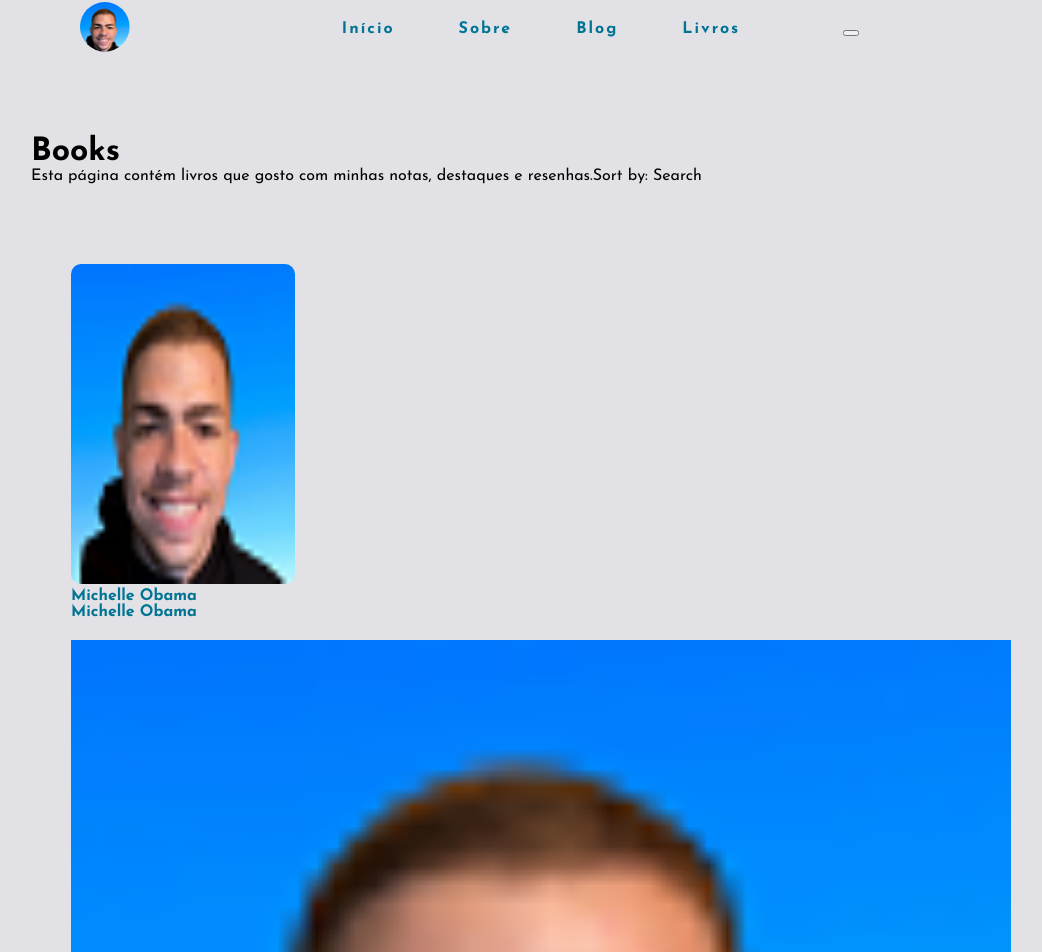
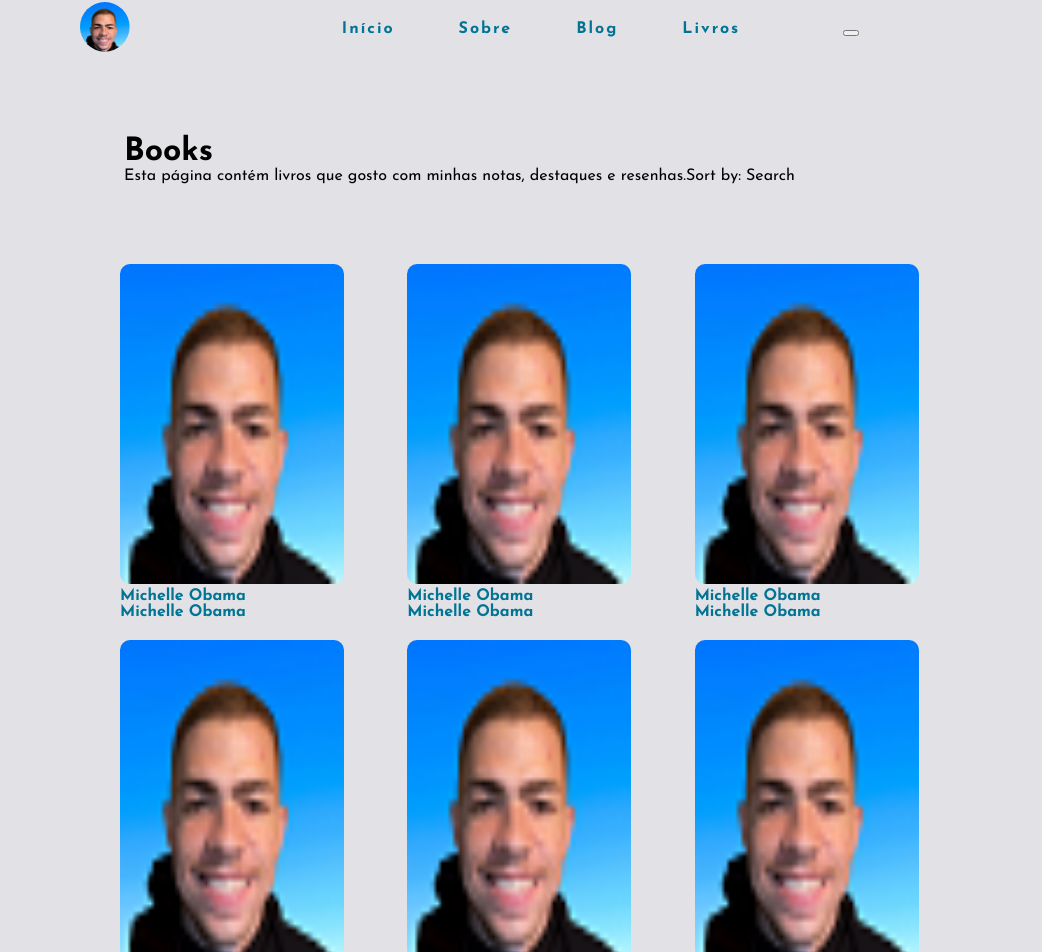
Before and after one commit to walissonsou/meublog, a React (Create React App) app: page /livros in a window 1280 px wide. Shown: the part 30-982 px from the top of the page, without its empty margins (119-1161 px from the left). Built offline with nearby package versions, Linux system fonts and the light colour scheme.

Commit message:
style page book

```diff
--- a/src/pages/Books/Books.module.css
+++ b/src/pages/Books/Books.module.css
@@ -1,12 +1,14 @@
 .bookcontainer{
   background: transparent;
   margin-top: 5rem;
-  width: 100%;
+  width: 90%;
   max-width: 980px;
   display: flex;
   flex-direction: column;
 }
 .bookcontent{
+  width: 90%;
+  max-width: 980px;
 
 }
 .bookcontent h1 {
@@ -19,7 +21,7 @@
 .booklist{
   margin-top: 5rem;
   display: grid;
-  grid-template-columns: repeat (3, minmax(250px, 1fr));
+  grid-template-columns: 1fr 1fr 1fr;
   grid-gap:20px;
 }
 .booklist li{
--- a/src/pages/Books/index.jsx
+++ b/src/pages/Books/index.jsx
@@ -30,68 +30,68 @@ export const Books = () => {
           </Link>
         </li>
         <li>
-          <Link to="#">
-            <div>
+          <Link to="#" className={styles.link}>
+            <div className={styles.contentitem}>
               <span>
                 <span></span>
-                <img src={book} alt="livro"></img>
+                <img src={book} alt="livro" className={styles.image}></img>
               </span>
             </div>
             <strong>Michelle Obama</strong>
             <p>Michelle Obama </p>
-            <div></div>
+            <div className={styles.rating}></div>
           </Link>
         </li>
         <li>
-          <Link to="#">
-            <div>
+          <Link to="#" className={styles.link}>
+            <div className={styles.contentitem}>
               <span>
                 <span></span>
-                <img src={book} alt="livro"></img>
+                <img src={book} alt="livro" className={styles.image}></img>
               </span>
             </div>
             <strong>Michelle Obama</strong>
             <p>Michelle Obama </p>
-            <div></div>
+            <div className={styles.rating}></div>
           </Link>
         </li>
         <li>
-          <Link to="#">
-            <div>
+          <Link to="#" className={styles.link}>
+            <div className={styles.contentitem}>
               <span>
                 <span></span>
-                <img src={book} alt="livro"></img>
+                <img src={book} alt="livro" className={styles.image}></img>
               </span>
             </div>
             <strong>Michelle Obama</strong>
             <p>Michelle Obama </p>
-            <div></div>
+            <div className={styles.rating}></div>
           </Link>
         </li>
         <li>
-          <Link to="#">
-            <div>
+          <Link to="#" className={styles.link}>
+            <div className={styles.contentitem}>
               <span>
                 <span></span>
-                <img src={book} alt="livro"></img>
+                <img src={book} alt="livro" className={styles.image}></img>
               </span>
             </div>
             <strong>Michelle Obama</strong>
             <p>Michelle Obama </p>
-            <div></div>
+            <div className={styles.rating}></div>
           </Link>
         </li>
         <li>
-          <Link to="#">
-            <div>
+          <Link to="#" className={styles.link}>
+            <div className={styles.contentitem}>
               <span>
                 <span></span>
-                <img src={book} alt="livro"></img>
+                <img src={book} alt="livro" className={styles.image}></img>
               </span>
             </div>
             <strong>Michelle Obama</strong>
             <p>Michelle Obama </p>
-            <div></div>
+            <div className={styles.rating}></div>
           </Link>
         </li>
       </ul>
```
